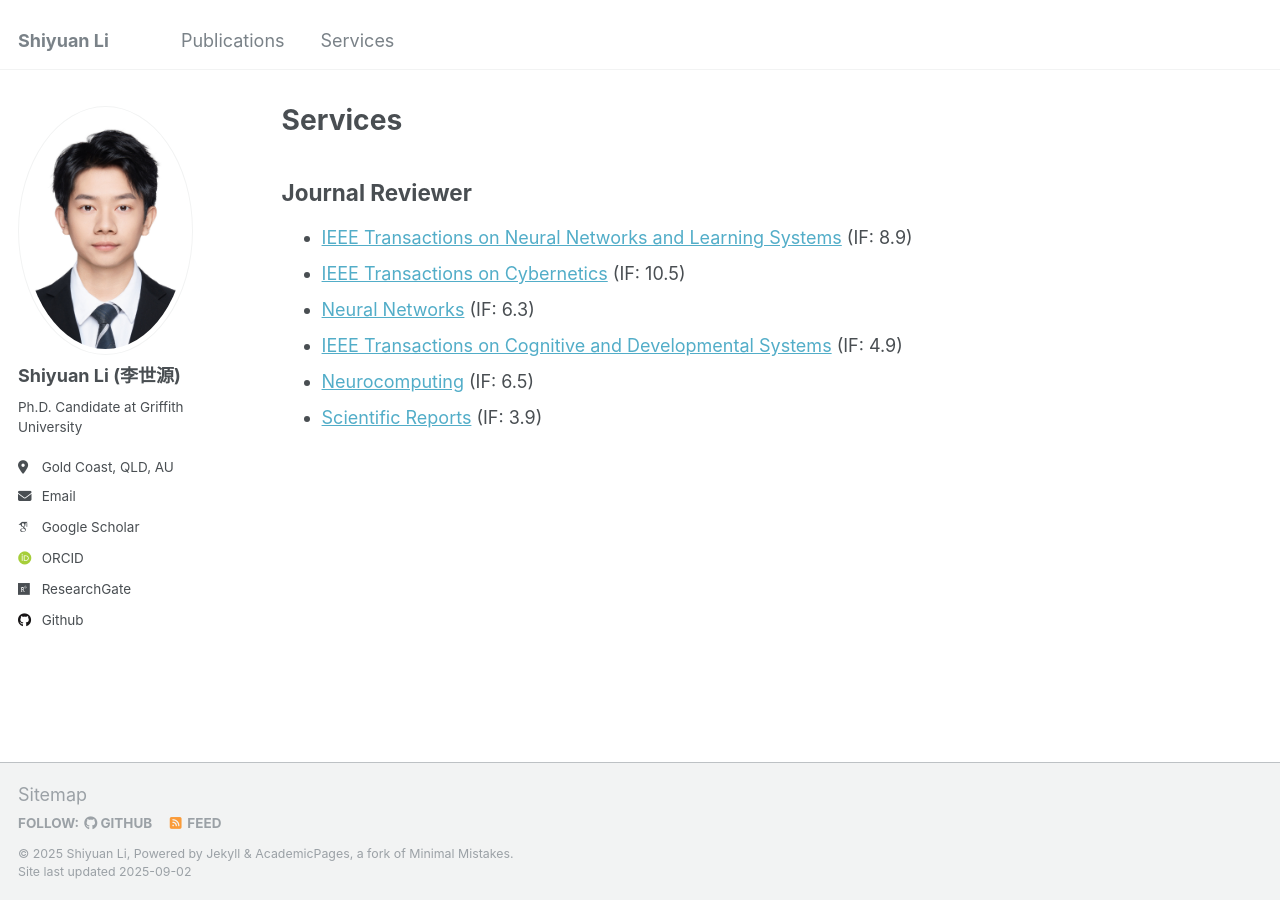
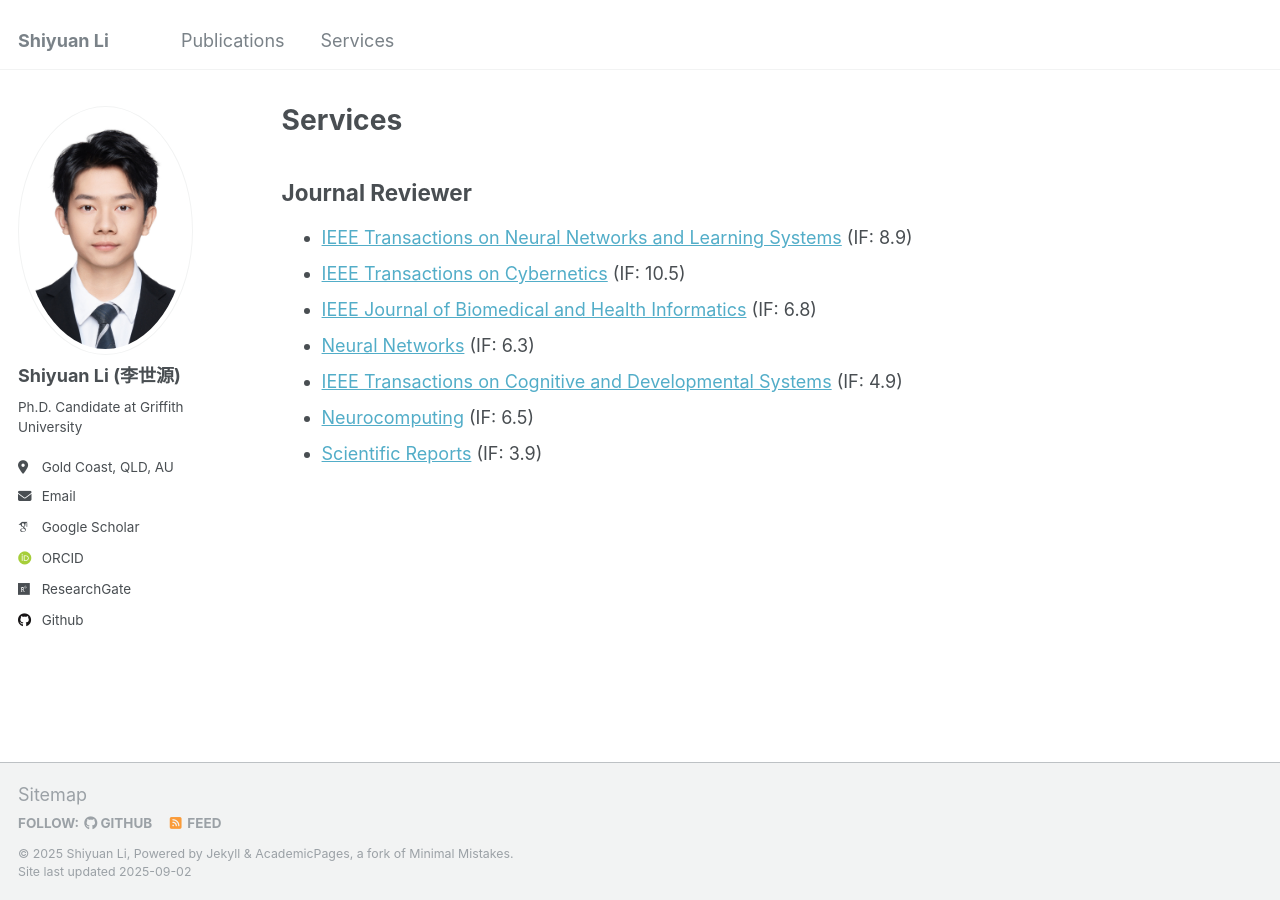
Before and after one commit to Shiy-Li/Shiy-Li.github.io, a Jekyll site: the page built from _pages/services.md, in a window 1280 px wide. Built offline with Jekyll 4.4.1, drawn with Linux system fonts in a browser that asks for light colours; some web fonts are replaced.

Commit message:
Update services.md

```diff
--- a/_pages/services.md
+++ b/_pages/services.md
@@ -9,6 +9,7 @@ Journal Reviewer
 ----
 * [IEEE Transactions on Neural Networks and Learning Systems](https://ieeexplore.ieee.org/xpl/RecentIssue.jsp?punumber=5962385) (IF: 8.9)
 * [IEEE Transactions on Cybernetics](https://ieeexplore.ieee.org/xpl/RecentIssue.jsp?punumber=6221036) (IF: 10.5)
+* [IEEE Journal of Biomedical and Health Informatics](http://jbhi.embs.org) (IF: 6.8)
 * [Neural Networks](https://www.sciencedirect.com/journal/neural-networks) (IF: 6.3)
 * [IEEE Transactions on Cognitive and Developmental Systems](https://ieeexplore.ieee.org/xpl/RecentIssue.jsp?punumber=7274989
 ) (IF: 4.9)
```
